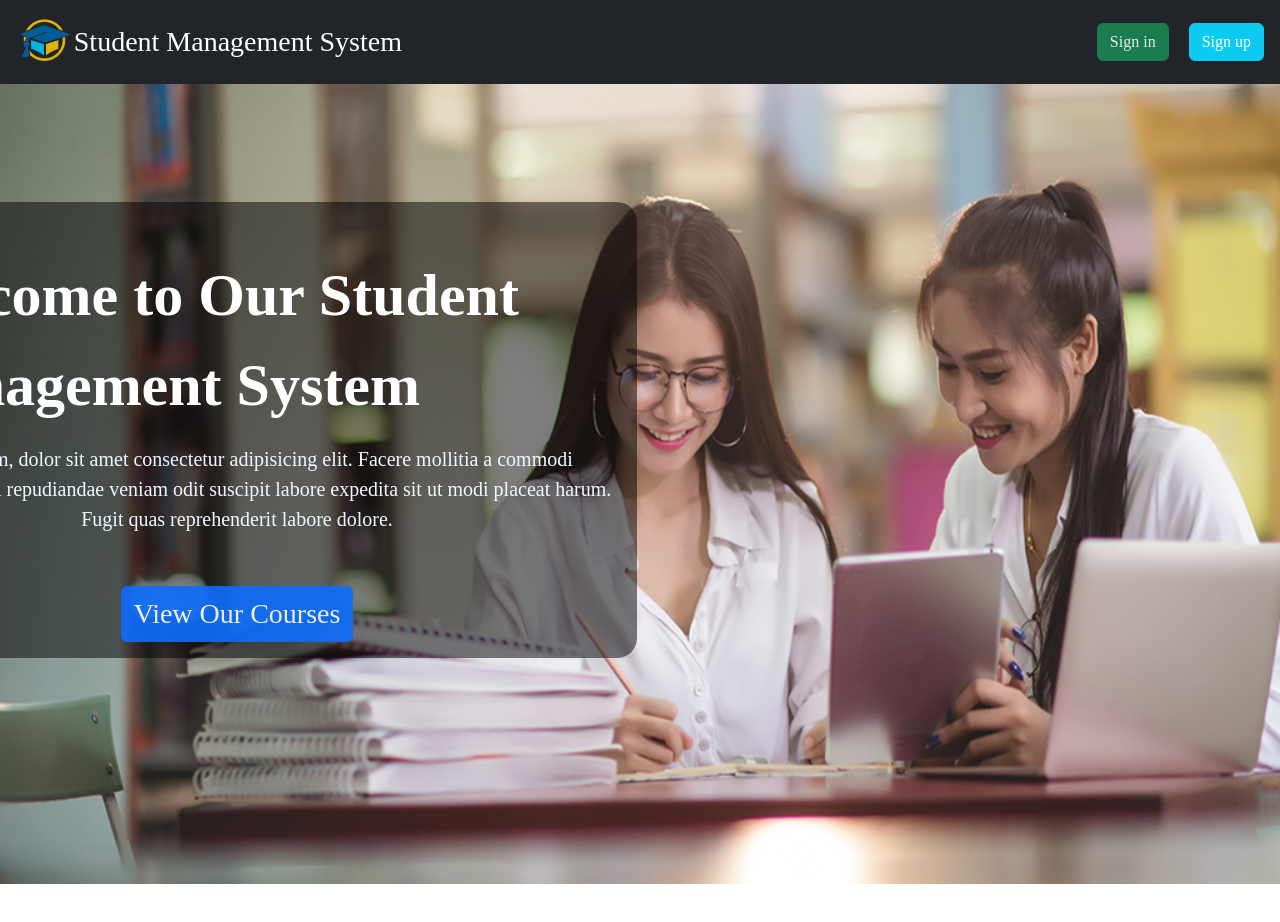
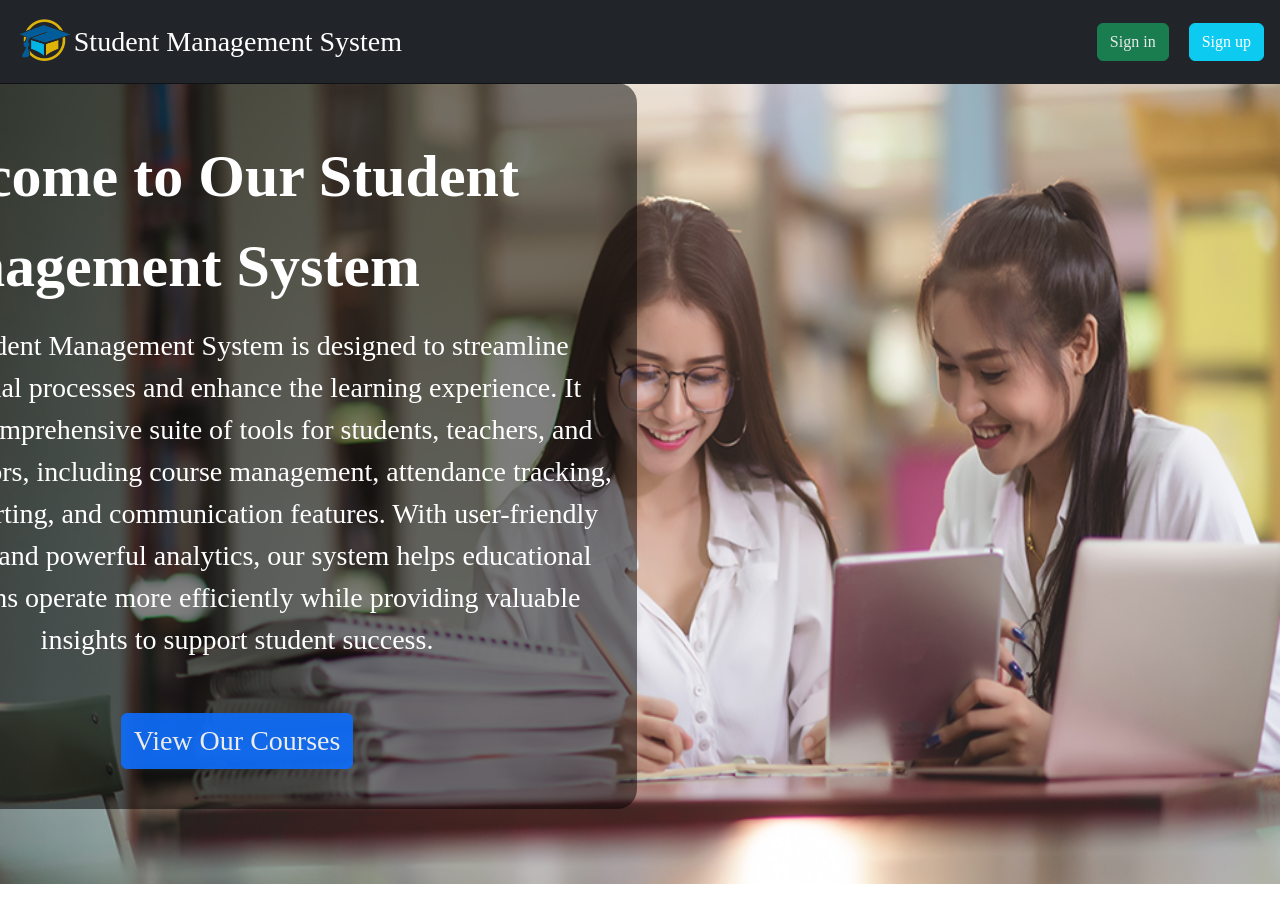
Before and after one commit to AnjanaTharanga24/springboot-react-student-management-system, a React (Create React App) app in the folder frontend/: page / in a window 1280 px wide. Shown: the top 922 px of the page. Built offline with nearby package versions, Linux system fonts and the light colour scheme.

Commit message:
new update on the home page

```diff
--- a/frontend/src/pages/Home.jsx
+++ b/frontend/src/pages/Home.jsx
@@ -14,24 +14,26 @@ export default function Home() {
 
       <div>
         <img src={homeImage2} className="home-image" />
-        <div className="hero-card">
+        <div className="hero-card mt-3">
           <div className="text-div">
             <p className=" p-5 text-white hero-text-title">
               Welcome to Our Student Management System
             </p>
 
             <div className="text2-div">
-              <p>
-                Lorem ipsum, dolor sit amet consectetur adipisicing elit. Facere
-                mollitia a commodi perferendis, dicta repudiandae veniam odit
-                suscipit labore expedita sit ut modi placeat harum. Fugit quas
-                reprehenderit labore dolore.
+              <p className="fs-3 text-white">
+              Our Student Management System is designed to streamline educational processes and
+              enhance the learning experience. It offers a comprehensive suite of tools for students, teachers,
+              and administrators, including course management, attendance tracking, grade reporting, and
+              communication features. With user-friendly interfaces and powerful analytics, our system helps educational
+              institutions operate more efficiently while providing valuable insights to support student success.
+
               </p>
             </div>
 
-            <div className="p-3 ">
+            <div className="p-3  ">
               <Link to="/view-courses">
-              <button className="btn btn-primary fs-3">View Our Courses</button>
+              <button className="btn btn-primary fs-3 mb-4">View Our Courses</button>
               </Link>
             </div>
           </div>
```
